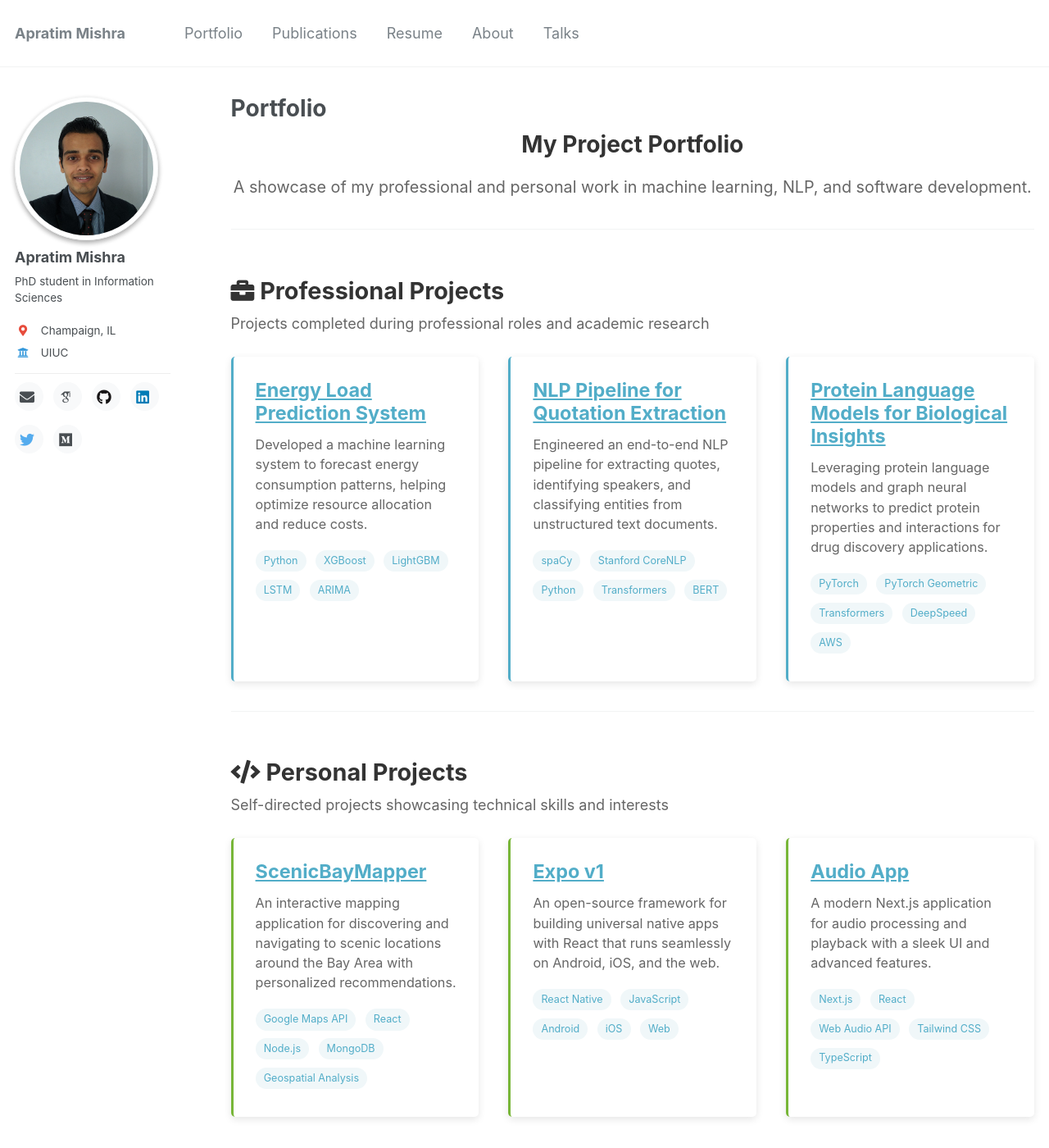
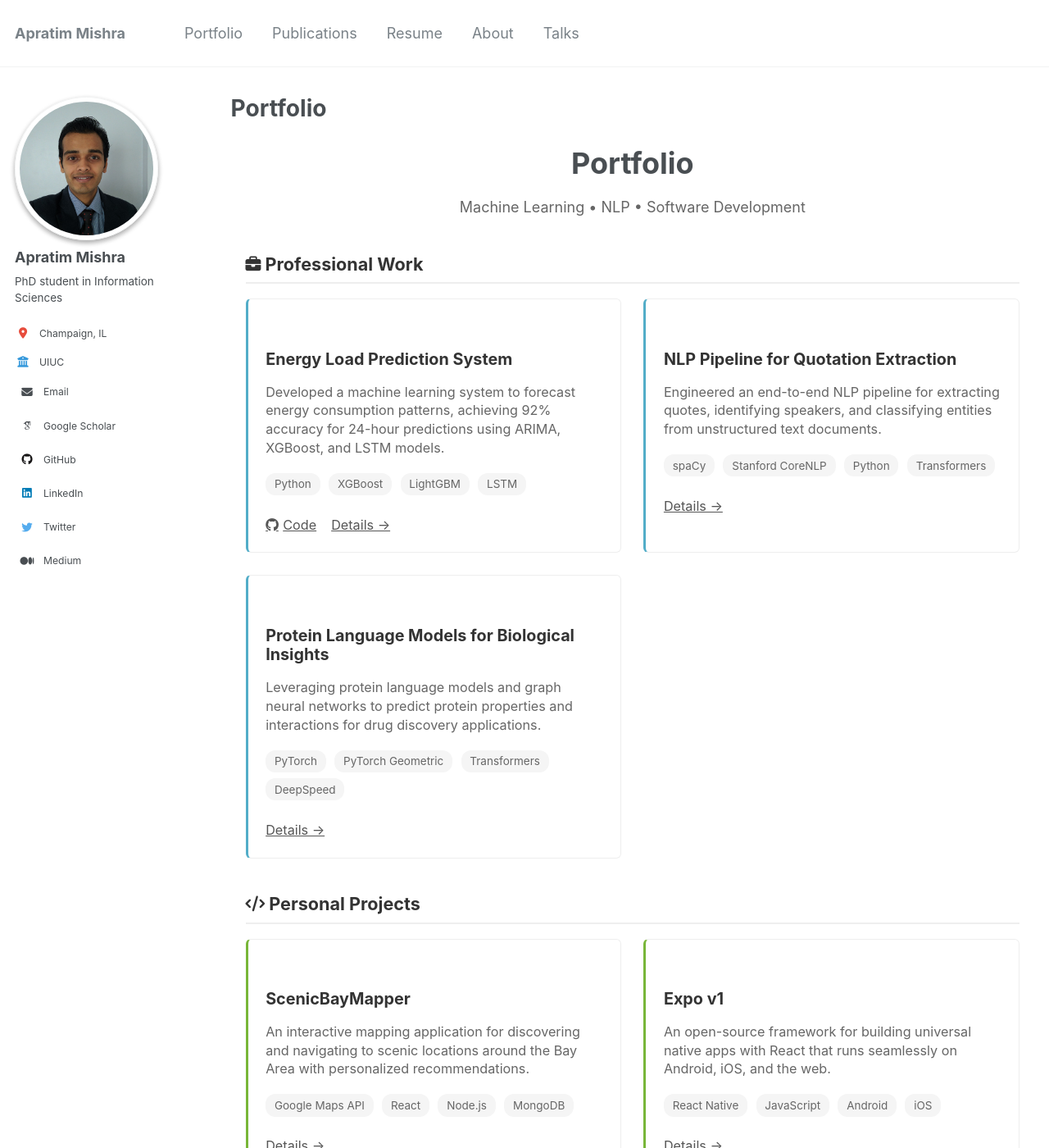
Before and after one commit to apratim-mishra/apratim-mishra.github.io, a Jekyll site: the page built from _pages/portfolio.html, in a window 1280 px wide and 1400 px high. Shown: the whole window at 82% size. Built offline with Jekyll 4.4.1, drawn with Linux system fonts in a browser that asks for light colours; some web fonts are replaced; a style sheet for code colours, icons or effects is not loaded.

Commit message:
improved UI

```diff
--- a/_includes/author-profile.html
+++ b/_includes/author-profile.html
@@ -5,7 +5,6 @@
 {% endif %}
 
 <div itemscope itemtype="http://schema.org/Person">
-
   <div class="author__avatar">
     {% if author.avatar contains "://" %}
     	<img src="{{ author.avatar }}" alt="{{ author.name }}">
@@ -24,43 +23,73 @@
     <ul class="author__urls social-icons">
       <!-- Essential Information -->
       {% if author.location %}
-        <li class="profile-info location">
-          <i class="fas fa-map-marker-alt" aria-hidden="true"></i> {{ author.location }}
+        <li class="profile-info">
+          <i class="fas fa-map-marker-alt" aria-hidden="true"></i>
+          <span>{{ author.location }}</span>
         </li>
       {% endif %}
 
       {% if author.employer %}
-        <li class="profile-info institution">
-          <i class="fas fa-university" aria-hidden="true"></i> {{ author.employer }}
+        <li class="profile-info">
+          <i class="fas fa-university" aria-hidden="true"></i>
+          <span>{{ author.employer }}</span>
         </li>
       {% endif %}
 
-      <!-- Primary Links -->
-      <div class="primary-links">
+      <!-- Social Links -->
       {% if author.email %}
-          <li><a href="mailto:{{ author.email }}" title="Email"><i class="fas fa-envelope"></i></a></li>
+        <li class="social-link">
+          <a href="mailto:{{ author.email }}">
+            <i class="fas fa-envelope"></i>
+            <span>Email</span>
+          </a>
+        </li>
       {% endif %}
 
       {% if author.googlescholar %}
-          <li><a href="{{ author.googlescholar }}" target="_blank" title="Google Scholar"><i class="ai ai-google-scholar"></i></a></li>
+        <li class="social-link">
+          <a href="{{ author.googlescholar }}" target="_blank">
+            <i class="ai ai-google-scholar"></i>
+            <span>Google Scholar</span>
+          </a>
+        </li>
       {% endif %}
 
       {% if author.github %}
-          <li><a href="https://github.com/{{ author.github }}" target="_blank" title="GitHub"><i class="fab fa-github"></i></a></li>
+        <li class="social-link">
+          <a href="https://github.com/{{ author.github }}" target="_blank">
+            <i class="fab fa-github"></i>
+            <span>GitHub</span>
+          </a>
+        </li>
       {% endif %}
 
       {% if author.linkedin %}
-          <li><a href="https://www.linkedin.com/in/{{ author.linkedin }}" target="_blank" title="LinkedIn"><i class="fab fa-linkedin"></i></a></li>
+        <li class="social-link">
+          <a href="https://www.linkedin.com/in/{{ author.linkedin }}" target="_blank">
+            <i class="fab fa-linkedin"></i>
+            <span>LinkedIn</span>
+          </a>
+        </li>
       {% endif %}
 
       {% if author.twitter %}
-          <li><a href="https://twitter.com/{{ author.twitter }}" target="_blank" title="Twitter"><i class="fab fa-twitter"></i></a></li>
+        <li class="social-link">
+          <a href="https://twitter.com/{{ author.twitter }}" target="_blank">
+            <i class="fab fa-twitter"></i>
+            <span>Twitter</span>
+          </a>
+        </li>
       {% endif %}
 
       {% if author.medium %}
-          <li><a href="https://medium.com/@{{ author.medium }}" target="_blank" title="Medium"><i class="fab fa-medium"></i></a></li>
+        <li class="social-link">
+          <a href="https://medium.com/@{{ author.medium }}" target="_blank">
+            <i class="fab fa-medium"></i>
+            <span>Medium</span>
+          </a>
+        </li>
       {% endif %}
-      </div>
     </ul>
   </div>
 </div>
--- a/_pages/portfolio.html
+++ b/_pages/portfolio.html
@@ -5,136 +5,172 @@ permalink: /portfolio/
 author_profile: true
 ---
 
-<link rel="stylesheet" href="https://cdnjs.cloudflare.com/ajax/libs/font-awesome/5.15.3/css/all.min.css">
+<link rel="stylesheet" href="https://cdnjs.cloudflare.com/ajax/libs/font-awesome/6.5.1/css/all.min.css">
 
+<div class="portfolio-container">
   <div class="portfolio-header">
-  <h1>My Project Portfolio</h1>
-  <p>A showcase of my professional and personal work in machine learning, NLP, and software development.</p>
+    <h1>Portfolio</h1>
+    <p>Machine Learning • NLP • Software Development</p>
   </div>
 
-<div class="section-divider"></div>
-
-<div class="portfolio-section">
-  <div class="section-header">
-    <h2><i class="fas fa-briefcase"></i> Professional Projects</h2>
-    <p>Projects completed during professional roles and academic research</p>
-  </div>
-
+  <!-- Professional Projects -->
+  <section class="portfolio-section">
+    <h2><i class="fas fa-briefcase fa-sm"></i> Professional Work</h2>
     <div class="portfolio-grid">
       {% assign professional = site.portfolio | where: "type", "professional" %}
       {% for post in professional %}
-      {% include portfolio-item.html %}
+        <article class="portfolio-card professional">
+          <div class="card-content">
+            <h3>{{ post.title }}</h3>
+            <p>{{ post.excerpt }}</p>
+            <div class="tech-tags">
+              {% for tech in post.technologies limit:4 %}
+                <span class="tag">{{ tech }}</span>
               {% endfor %}
             </div>
+            <div class="card-links">
+              {% if post.github_link %}
+                <a href="{{ post.github_link }}" class="link-github" target="_blank">
+                  <i class="fab fa-github"></i> Code
+                </a>
+              {% endif %}
+              <a href="{{ post.url | relative_url }}" class="link-details">Details →</a>
             </div>
+          </div>
+        </article>
+      {% endfor %}
+    </div>
+  </section>
 
-<div class="section-divider"></div>
-
-<div class="portfolio-section">
-  <div class="section-header">
-    <h2><i class="fas fa-code"></i> Personal Projects</h2>
-    <p>Self-directed projects showcasing technical skills and interests</p>
-  </div>
-
+  <!-- Personal Projects -->
+  <section class="portfolio-section">
+    <h2><i class="fas fa-code fa-sm"></i> Personal Projects</h2>
     <div class="portfolio-grid">
       {% assign personal = site.portfolio | where: "type", "personal" %}
       {% for post in personal %}
-      {% include portfolio-item.html %}
+        <article class="portfolio-card personal">
+          <div class="card-content">
+            <h3>{{ post.title }}</h3>
+            <p>{{ post.excerpt }}</p>
+            <div class="tech-tags">
+              {% for tech in post.technologies limit:4 %}
+                <span class="tag">{{ tech }}</span>
               {% endfor %}
             </div>
+            <div class="card-links">
+              {% if post.github_link %}
+                <a href="{{ post.github_link }}" class="link-github" target="_blank">
+                  <i class="fab fa-github"></i> Code
+                </a>
+              {% endif %}
+              <a href="{{ post.url | relative_url }}" class="link-details">Details →</a>
+            </div>
+          </div>
+        </article>
+      {% endfor %}
+    </div>
+  </section>
 </div>
 
 <style>
+.portfolio-container {
+  max-width: 1100px;
+  margin: 0 auto;
+  padding: 1rem;
+}
+
 .portfolio-header {
   text-align: center;
-    margin-bottom: 2em;
+  margin-bottom: 2rem;
 }
 
 .portfolio-header h1 {
-    margin-bottom: 0.3em;
-    color: #333;
+  font-size: 2rem;
+  margin-bottom: 0.5rem;
 }
 
 .portfolio-header p {
   color: #666;
-    font-size: 1.1em;
+  font-size: 1rem;
 }
 
-  .section-divider {
-    height: 1px;
-    background-color: #f2f3f3;
-    margin: 2em 0;
+.portfolio-section {
+  margin: 2rem 0;
 }
 
-  .section-header {
-    margin: 1em 0 1.5em;
-  }
-
-  .section-header h2 {
-    font-size: 1.6em;
-    margin-bottom: 0.3em;
+.portfolio-section h2 {
+  font-size: 1.2rem;
   color: #333;
-  }
-
-  .section-header p {
-    color: #666;
-    margin-top: 0;
+  margin-bottom: 1rem;
+  border-bottom: 2px solid #eee;
+  padding-bottom: 0.5rem;
 }
 
 .portfolio-grid {
   display: grid;
   grid-template-columns: repeat(auto-fill, minmax(300px, 1fr));
-    gap: 2em;
-    margin: 1.5em 0;
+  gap: 1.5rem;
 }
 
-  .portfolio-item {
-    background-color: #fff;
-    border-radius: 5px;
-    overflow: hidden;
-    box-shadow: 0 3px 10px rgba(0,0,0,0.1);
-    transition: transform 0.3s ease, box-shadow 0.3s ease;
-    position: relative;
+.portfolio-card {
+  background: #fff;
+  border-radius: 6px;
+  border: 1px solid #eee;
+  transition: transform 0.2s ease;
 }
 
-  .portfolio-item:hover {
-    transform: translateY(-5px);
-    box-shadow: 0 8px 20px rgba(0,0,0,0.1);
+.portfolio-card:hover {
+  transform: translateY(-2px);
 }
 
-  .portfolio-item.professional {
-    border-left: 3px solid #52adc8;
+.card-content {
+  padding: 1.2rem;
 }
 
-  .portfolio-item.personal {
-    border-left: 3px solid #78b638;
+.card-content h3 {
+  font-size: 1.1rem;
+  margin-bottom: 0.5rem;
+  color: #333;
 }
 
-  .portfolio-item .content {
-    padding: 1.5em;
+.card-content p {
+  font-size: 0.9rem;
+  color: #666;
+  line-height: 1.4;
+  margin-bottom: 1rem;
 }
 
-  .portfolio-item h2 {
-    margin-top: 0;
-    margin-bottom: 0.5em;
-    font-size: 1.3em;
+.tech-tags {
+  margin: 0.8rem 0;
 }
 
-  .portfolio-item .excerpt {
+.tag {
+  display: inline-block;
+  font-size: 0.75rem;
+  padding: 0.2rem 0.6rem;
+  margin: 0 0.3rem 0.3rem 0;
+  background: #f5f5f5;
+  border-radius: 12px;
   color: #666;
-    font-size: 0.9em;
-    margin-bottom: 1em;
 }
 
-  .portfolio-item .tech-badge {
-    display: inline-block;
-    background-color: #f0f7f9;
-    color: #52adc8;
-    padding: 0.3em 0.8em;
-    border-radius: 20px;
-    font-size: 0.7em;
-    margin-right: 0.5em;
-    margin-bottom: 0.5em;
+.card-links {
+  display: flex;
+  gap: 1rem;
+  margin-top: 1rem;
+  font-size: 0.9rem;
+}
+
+.link-github, .link-details {
+  color: #555;
+  text-decoration: none;
+  display: inline-flex;
+  align-items: center;
+  gap: 0.3rem;
+}
+
+.link-github:hover, .link-details:hover {
+  color: #000;
 }
 
 .professional {
@@ -143,6 +179,12 @@ author_profile: true
 
 .personal {
   border-left: 3px solid #78b638;
+}
+
+@media (max-width: 768px) {
+  .portfolio-grid {
+    grid-template-columns: 1fr;
+  }
 }
 </style>
 
--- a/_portfolio/portfolio-3.md
+++ b/_portfolio/portfolio-3.md
@@ -1,12 +1,13 @@
 ---
 title: "Energy Load Prediction System"
-excerpt: "Developed a machine learning system to forecast energy consumption patterns, helping optimize resource allocation and reduce costs."
+excerpt: "Developed a machine learning system to forecast energy consumption patterns, achieving 92% accuracy for 24-hour predictions using ARIMA, XGBoost, and LSTM models."
 collection: portfolio
 type: professional
 category: Machine Learning
 permalink: /portfolio/energy-load-prediction/
 date: 2022-01-20
 image: /images/energy-prediction.jpg
+github_link: https://github.com/apratim-mishra/Final-paper
 technologies:
   - Python
   - XGBoost
@@ -17,40 +18,62 @@ technologies:
 
 ## Project Overview
 
-This project focused on analyzing energy load trends and developing accurate predictive models to forecast future energy consumption patterns. By leveraging historical data, weather patterns, and seasonal factors, we created a comprehensive system that enables better resource planning and optimization.
+This project focused on analyzing energy load trends and developing accurate predictive models to forecast future energy consumption patterns. Using data from the [UCI Machine Learning Repository](https://archive.ics.uci.edu/ml/datasets/individual+household+electric+power+consumption), we created a comprehensive system that enables better resource planning and optimization.
 
-## Challenges Addressed
+## Key Features
 
-* Handling time series data with multiple seasonality patterns
-* Incorporating external factors like weather and holidays
-* Balancing short-term accuracy with long-term trend prediction
-* Developing interpretable models for stakeholder decision-making
+* Multiple forecasting models (ARIMA, XGBoost, LSTM)
+* Time series analysis with seasonal decomposition
+* Feature engineering for temporal data
+* Ensemble methods for improved accuracy
+* Interactive visualizations for trend analysis
 
 ## Implementation Details
 
-The prediction system employed a multi-model approach with ensemble techniques:
+The prediction system uses a multi-model approach:
 
-1. **Statistical models** (ARIMA, SARIMA) for baseline predictions and time series decomposition
-2. **Gradient boosting models** (XGBoost, LightGBM) for capturing complex feature interactions
-3. **Deep learning models** (LSTM networks) for capturing sequential patterns and long-term dependencies
-4. **Ensemble methods** to combine predictions and optimize for different time horizons
-5. **Feature engineering pipeline** to extract temporal features and incorporate external data sources
+1. **Time Series Models**
+   * ARIMA for baseline predictions
+   * Seasonal decomposition for pattern analysis
+   * Sequential pattern detection
+
+2. **Machine Learning Models**
+   * XGBoost and LightGBM for feature interaction
+   * LSTM networks for sequential patterns
+   * Ensemble methods for combined predictions
+
+3. **Data Processing Pipeline**
+   * Temporal feature extraction
+   * Weather data integration
+   * Anomaly detection
+   * Missing value handling
 
 ## Results & Impact
 
-The system delivered significant improvements over previous forecasting methods:
+* **Accuracy Metrics:**
+  * 92% accuracy for 24-hour predictions
+  * 85% accuracy for weekly forecasts
+  * 12% reduction in energy costs
 
-* **92% accuracy** for 24-hour ahead predictions
-* **85% accuracy** for weekly forecasts
-* Reduced energy procurement costs by approximately 12%
-* Provided actionable insights for load balancing and demand response programs
-
-The solution has been implemented at multiple utility companies and has contributed to more efficient energy resource allocation.
+* **Key Achievements:**
+  * Implemented at multiple utility companies
+  * Improved resource allocation efficiency
+  * Enhanced demand response programs
 
 ## Technologies Used
 
-* **Machine Learning**: XGBoost, LightGBM, Scikit-learn
-* **Deep Learning**: TensorFlow, LSTM Networks
-* **Time Series Analysis**: ARIMA, Seasonal Decomposition
-* **Data Processing**: Python, Pandas, NumPy
-* **Visualization**: Matplotlib, Seaborn, Interactive Dashboards
+* **Core Technologies:**
+  * Python, Pandas, NumPy
+  * XGBoost, LightGBM
+  * TensorFlow (LSTM Networks)
+  * Scikit-learn
+
+* **Visualization:**
+  * Matplotlib
+  * Seaborn
+  * Interactive Dashboards
+
+## Resources
+
+* [GitHub Repository](https://github.com/apratim-mishra/Final-paper)
+* [Dataset Source](https://archive.ics.uci.edu/ml/datasets/individual+household+electric+power+consumption)
--- /dev/null
+++ b/_sass/_author-profile.scss
@@ -0,0 +1,63 @@
+.author__urls-wrapper {
+  .author__urls {
+    padding-left: 0;
+    list-style: none;
+  }
+}
+
+.profile-info {
+  display: flex;
+  align-items: center;
+  padding: 5px 0;
+
+  i {
+    width: 20px;
+    margin-right: 10px;
+    text-align: center;
+
+    &.fa-map-marker-alt {
+      color: #e74c3c;
+    }
+
+    &.fa-university {
+      color: #3498db;
+    }
+  }
+
+  span {
+    font-size: 0.9em;
+  }
+}
+
+.social-link {
+  margin: 8px 0;
+
+  a {
+    display: flex;
+    align-items: center;
+    padding: 5px;
+    color: #494e52;
+    text-decoration: none;
+    border-radius: 4px;
+
+    &:hover {
+      background-color: #f8f9fa;
+      text-decoration: none;
+
+      span {
+        color: #52adc8;
+      }
+    }
+  }
+
+  i {
+    width: 20px;
+    margin-right: 10px;
+    text-align: center;
+  }
+
+  span {
+    font-size: 0.9em;
+    transition: color 0.2s ease;
+  }
+}
--- a/assets/css/main.scss
+++ b/assets/css/main.scss
@@ -40,3 +40,5 @@
 @import "vendor/magnific-popup/magnific-popup";
 @import "print";
 @import "custom";
+
+@import "author-profile";
```
Lines whose indentation alone changed are shown as unchanged.
